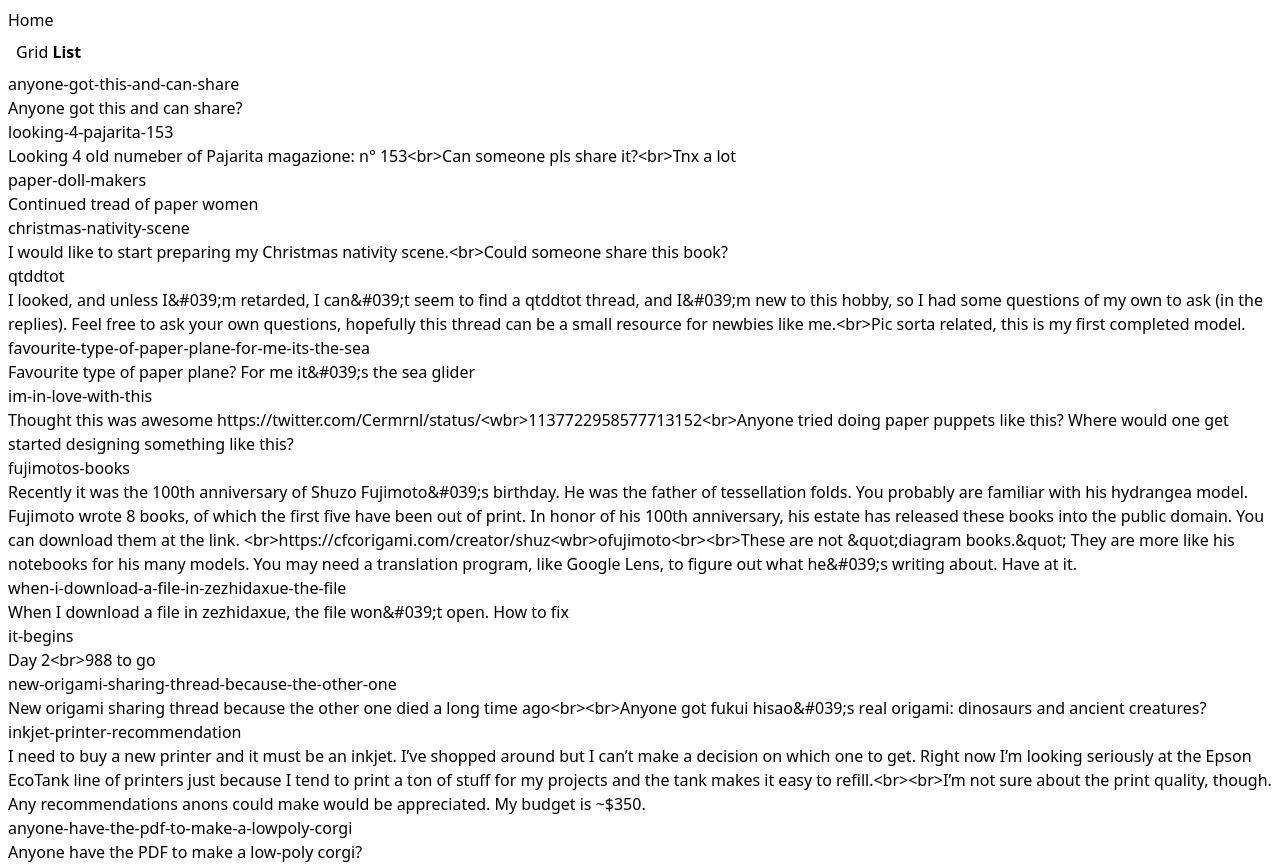
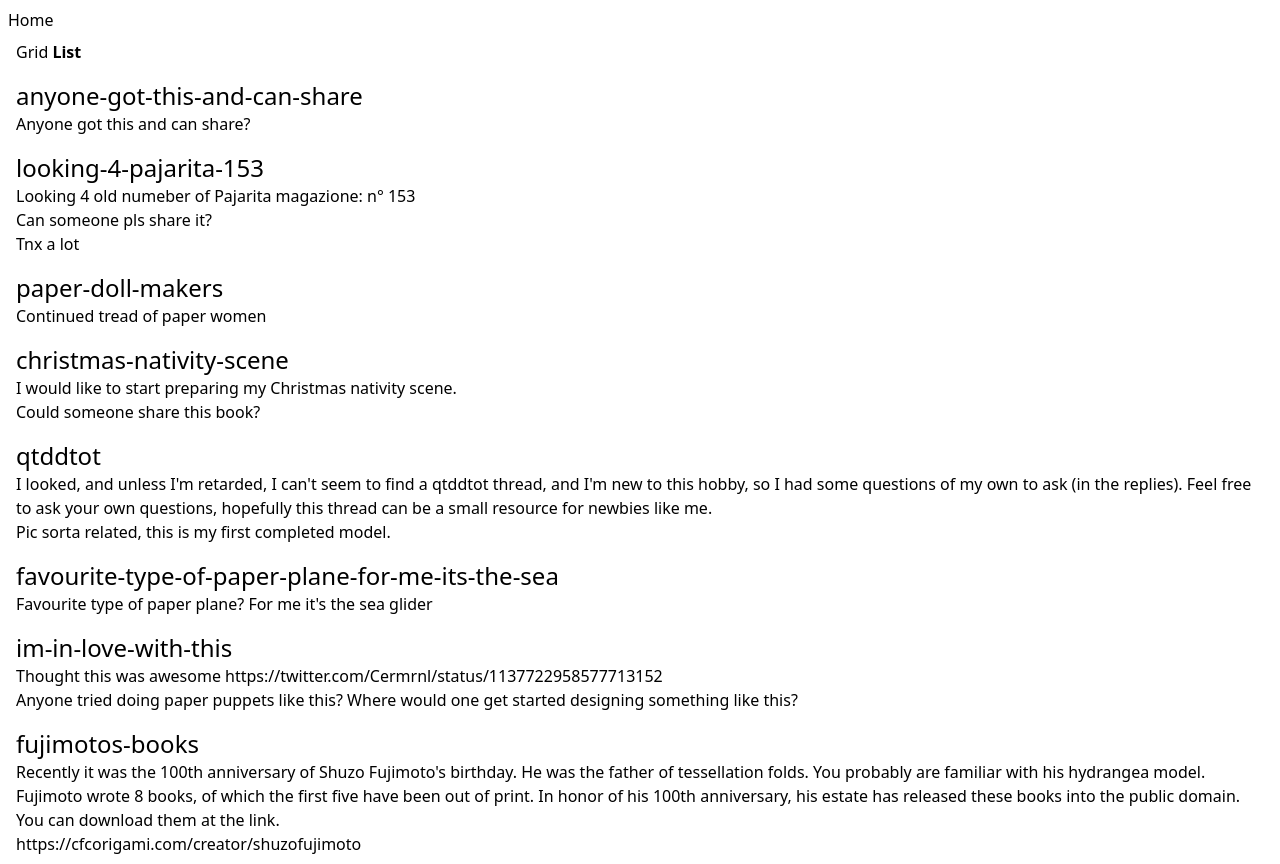
Before and after one commit to crespire/pv-technical, a React (Create React App) app: page / in a window 1280 px wide. Shown: the top 864 px of the page. Built offline with nearby package versions, Linux system fonts and the light colour scheme.

Commit message:
feat: add tooltip on hover on thread preview

```diff
--- a/src/components/ThreadPreview.tsx
+++ b/src/components/ThreadPreview.tsx
@@ -1,10 +1,26 @@
 import { ThreadModel } from "../@types/thread";
+import { useRef } from 'react';
+import DOMPurify from 'dompurify';
 
 function ThreadPreview({thread}: {thread: ThreadModel}) {
+  const postCount = thread.posts.length;
+  const spanRef = useRef<HTMLElement>(null);
+  const showTooltip = () => {
+    spanRef?.current?.setAttribute('title', `This thread has ${postCount} posts.`);
+  };
+  const removeTooltip = () => {
+    spanRef?.current?.removeAttribute('title');
+  }
+  const cleanCom = (com:string) => {
+    return {__html: DOMPurify.sanitize(com)}
+  }
+
   return (
-    <article>
-      <header>{ thread.posts[0].semantic_url}</header>
-      <main>{ thread.posts[0].com }</main>
+    <article className="p-2">
+      <header>
+        <span ref={spanRef} className="text-2xl" onMouseOver={showTooltip} onMouseLeave={removeTooltip}>{ thread.posts[0].semantic_url}</span>
+      </header>
+      <main dangerouslySetInnerHTML={cleanCom(thread.posts[0].com)}></main>
     </article>
   );
 }
```
